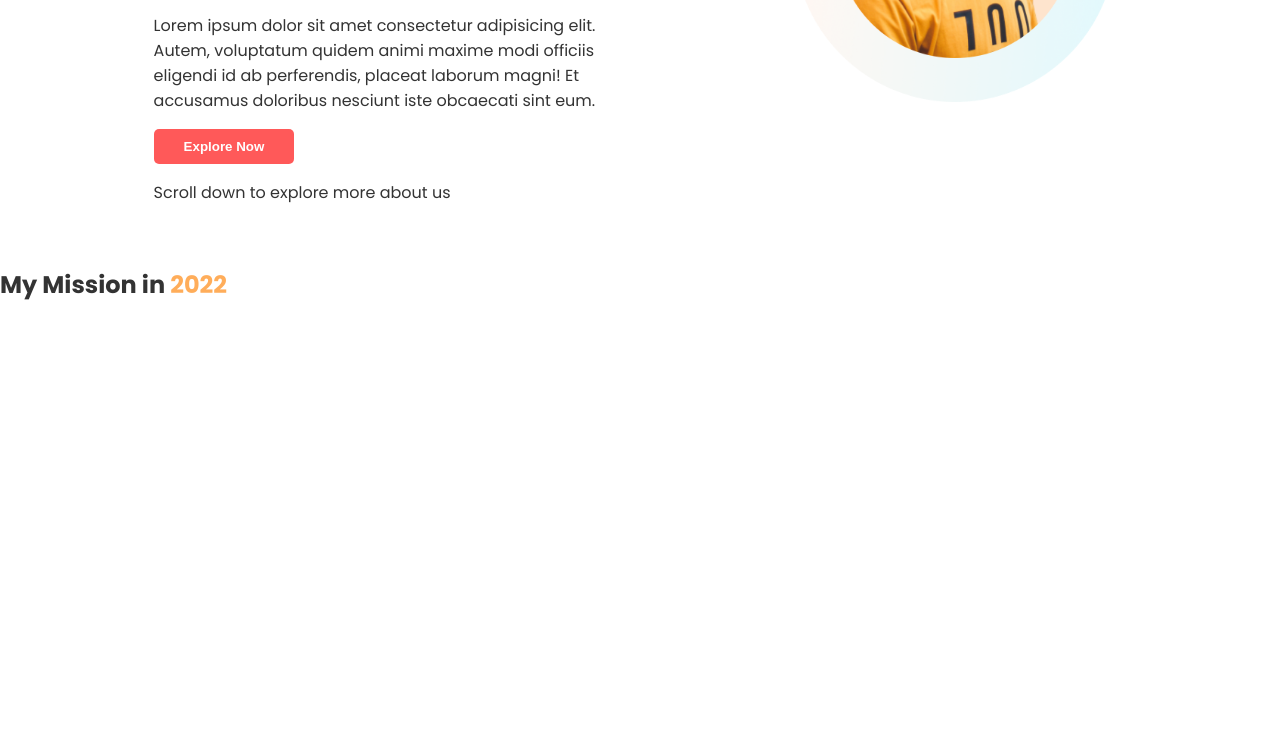
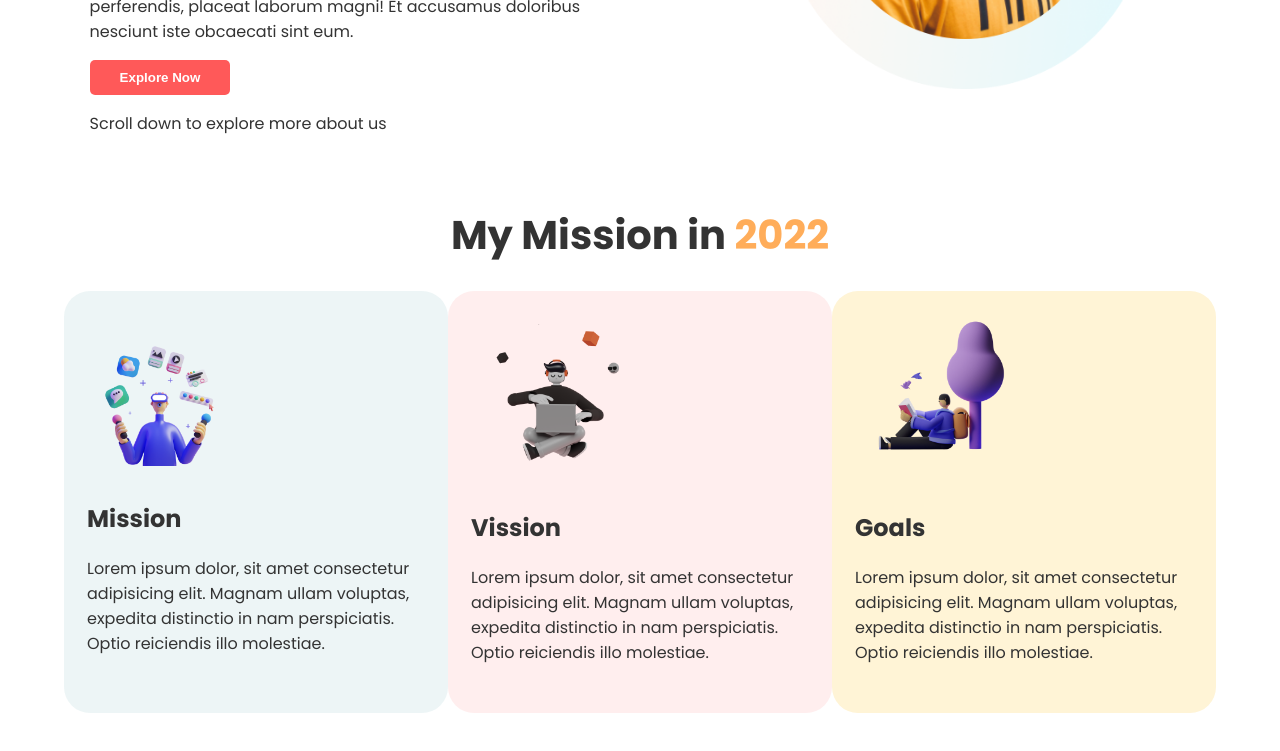
Before and after one commit to tanjid-showkot/Assignment_01, a plain HTML site: page index.html in a window 1280 px wide. Shown: the part 385-1136 px from the top of the page. Before the commit the page ends 800 px from the top, so only its background shows below. Drawn offline with Linux system fonts and the light colour scheme.

Commit message:
second_part

```diff
--- a/index.html
+++ b/index.html
@@ -36,7 +36,27 @@
     </section>
     <div class="second_section">
         <div class="heading">
-            <h2>My Mission in <span class="text_orange_color">2022</span></h2>
+            <h1>My Mission in <span class="text_orange_color">2022</span></h1>
+        </div>
+        <div class="three_box">
+            <div class="box_one">
+                <img src=".\images\illustrators\illustrator-1.png" alt="">
+                <h2>Mission</h2>
+                <p>Lorem ipsum dolor, sit amet consectetur adipisicing elit. Magnam ullam voluptas, expedita distinctio
+                    in nam perspiciatis. Optio reiciendis illo molestiae.</p>
+            </div>
+            <div class="box_two">
+                <img src=".\images\illustrators\illustrator-2.png" alt="">
+                <h2>Vission</h2>
+                <p>Lorem ipsum dolor, sit amet consectetur adipisicing elit. Magnam ullam voluptas, expedita distinctio
+                    in nam perspiciatis. Optio reiciendis illo molestiae.</p>
+            </div>
+            <div class="box_three">
+                <img src=".\images\illustrators\illustrator-3.png" alt="">
+                <h2>Goals</h2>
+                <p>Lorem ipsum dolor, sit amet consectetur adipisicing elit. Magnam ullam voluptas, expedita distinctio
+                    in nam perspiciatis. Optio reiciendis illo molestiae.</p>
+            </div>
         </div>
     </div>
 
--- a/style.css
+++ b/style.css
@@ -36,10 +36,12 @@ body{
 .header{
     width: 50%;
     padding: 2%;
-    margin-left: 10%;
+    margin-left: 5%;
 }
 .header img{
     width: 70%;
+    margin-left: 10%;
+    margin-top: -70px;
 
 }
 .button{
@@ -53,3 +55,43 @@ body{
 
 
 }
+.heading{
+    text-align: center;
+    font-size: 20px;
+}
+.three_box{
+    display: flex;
+    margin: 5%;
+    margin-top: 0%;
+    justify-content: space-between;
+}
+.box_one{
+    width: 360px;
+    height: 376px;
+    padding: 2%;
+    background: rgba(79, 157, 166, .1);
+    border-radius: 26px;
+}
+.box_two{
+    width: 360px;
+    height: 376px;
+    padding: 2%;
+    background: rgba(255, 89, 89, .1);
+    border-radius: 26px;
+}
+.box_three{
+    width: 360px;
+    height: 376px;
+    padding: 2%;
+    background: rgba(255, 244, 214, 1);
+    border-radius: 26px;
+}
+.box_one img{
+    width: 50%;
+}
+.box_two img{
+    width: 50%;
+}
+.box_three img{
+    width: 50%;
+}
```
